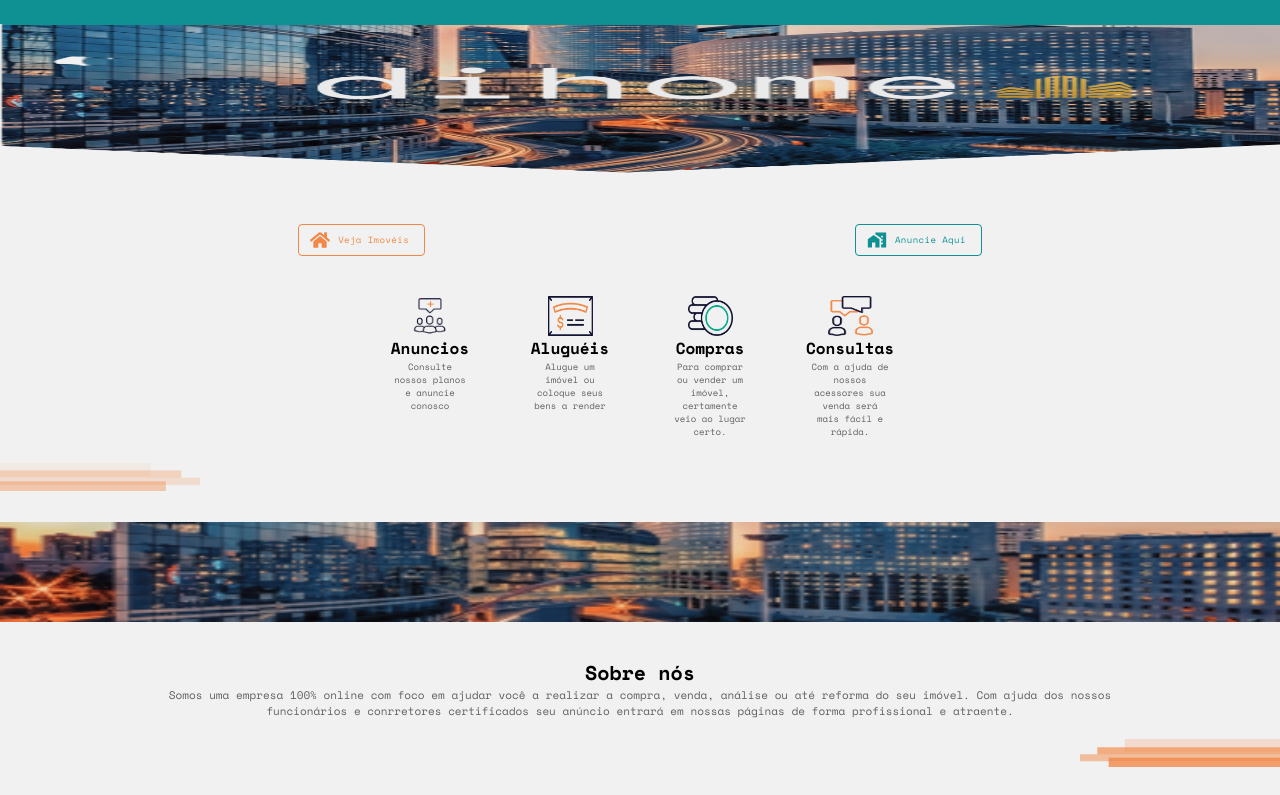
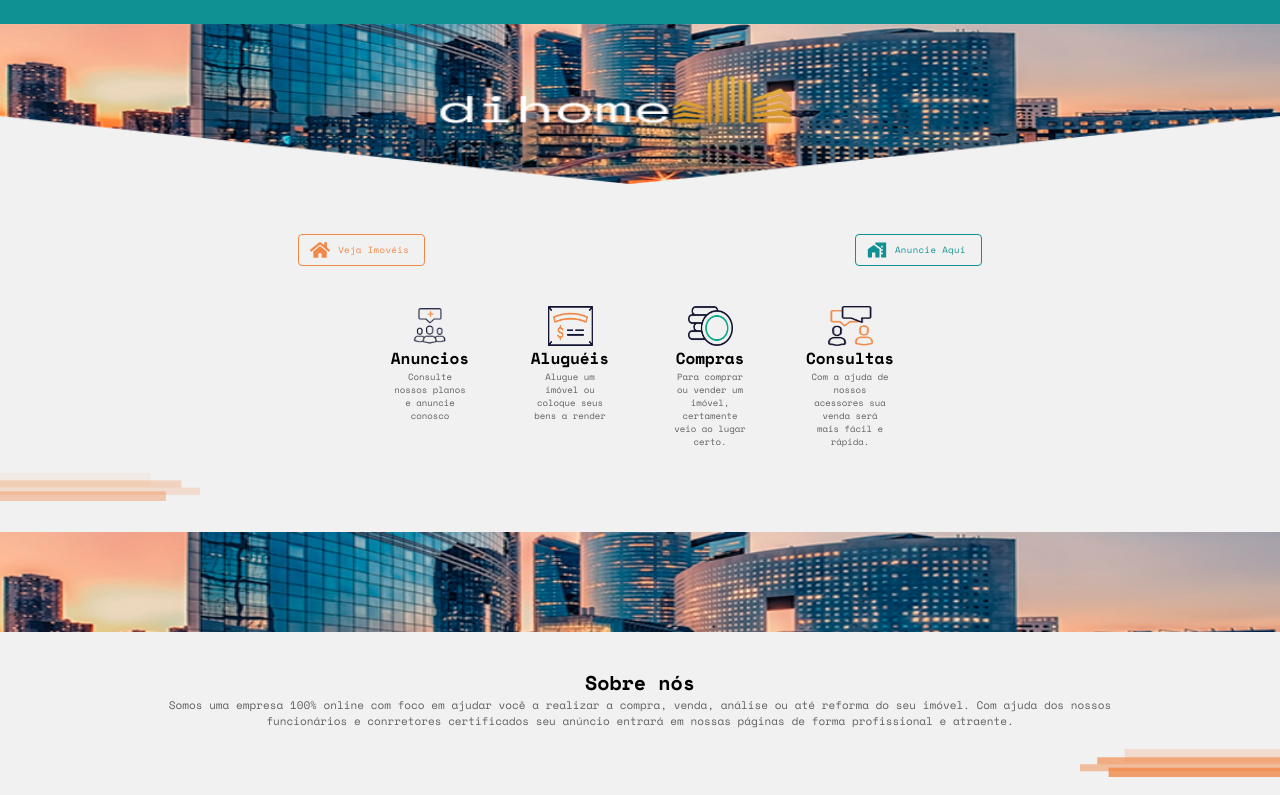
Before and after one commit to rodhardt/dihome-capstone-q2g2, a React (Create React App) app: page / in a window 1280 px wide. Shown: the top 795 px of the page. Built offline with nearby package versions, Linux system fonts and the light colour scheme; no server answers.

Commit message:
fix:change images HomePage

```diff
--- a/src/pages/Homepage/styles.ts
+++ b/src/pages/Homepage/styles.ts
@@ -9,11 +9,11 @@ export const HomepageStyled = styled.div`
   background-color: var(--mainGray);
   img {
     width: 100%;
-    height: 150px;
-    @media screen and (min-width: 700px) {
-      img {
-        height: 300px;
-      }
+    height: 120px;
+  }
+  @media (min-width: 490px) {
+    img {
+      height: 160px;
     }
   }
   h3 {
```
Also changed, not shown: src/assets/Images/ImageCityHome.png, src/assets/Images/LogoBannerHome.png.
